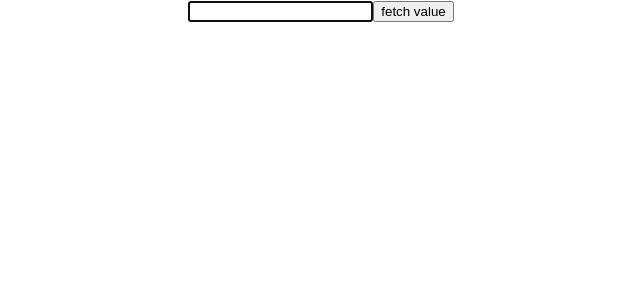
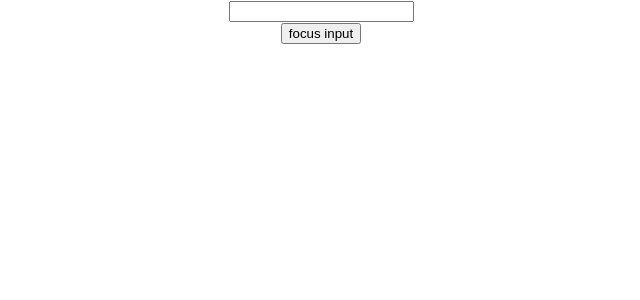
Before and after one commit to abdultanveer/dxcreactapp, a React (Create React App) app: page / in a window 1280 px wide. Shown: the top 300 px of the page, without its empty margins (319-959 px from the left). Built offline with nearby package versions, Linux system fonts and the light colour scheme.

Commit message:
refs in class components -- focus a child from a parent

```diff
--- a/src/App.js
+++ b/src/App.js
@@ -1,13 +1,13 @@
-import logo from './logo.svg';
 import './App.css';
+import FocusInput from './components/refs/FocusInput';
+import Input from './components/refs/Input';
 
-import RefsDemo from './components/RefsDemo';
 
 
 function App() {
   return (
     <div className="App">
-    <RefsDemo/>
+      <FocusInput/>
     </div>
   );
 }
--- /dev/null
+++ b/src/components/refs/FocusInput.js
@@ -0,0 +1,25 @@
+import React, { Component } from 'react'
+import Input from './Input'
+
+ class FocusInput extends Component {
+     constructor(props) {
+         super(props)
+
+        this.conponentRef = React.createRef()
+     }
+
+     clickHandler = () => {
+         this.conponentRef.current.focusInput()
+     }
+
+    render() {
+        return (
+            <div>
+            <Input ref = {this.conponentRef}/>
+                <button onClick = {this.clickHandler}>focus input</button>
+            </div>
+        )
+    }
+}
+
+export default FocusInput
--- /dev/null
+++ b/src/components/refs/Input.js
@@ -0,0 +1,23 @@
+import React, { Component } from 'react'
+
+ class Input extends Component {
+     constructor(props) {
+         super(props)
+            this.ipRef = React.createRef()
+
+     }
+
+     focusInput(){
+         this.ipRef.current.focus()
+     }
+
+    render() {
+        return (
+            <div>
+                <input type ="text" ref ={this.ipRef}/>
+            </div>
+        )
+    }
+}
+
+export default Input
```
Also changed, not shown: src/components/refs/RefsDemo.js (renamed from src/components/RefsDemo.js).
